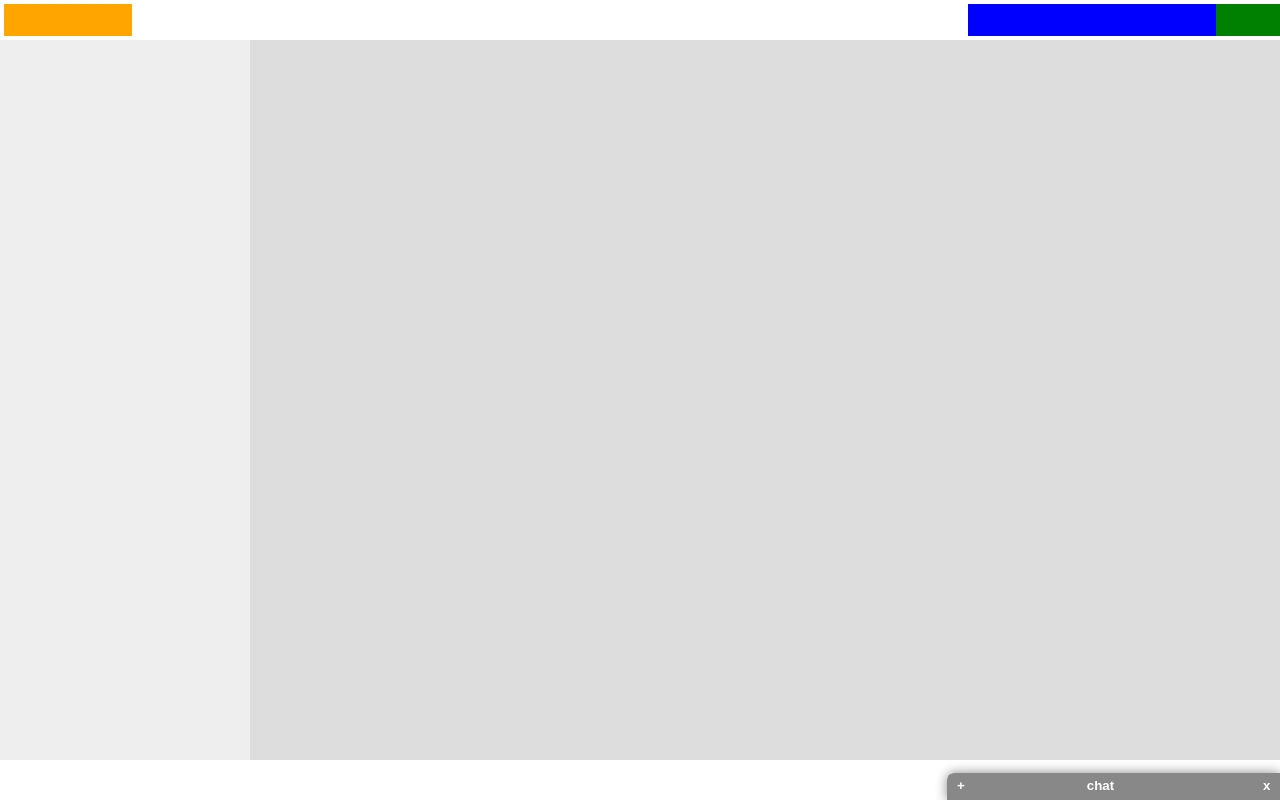
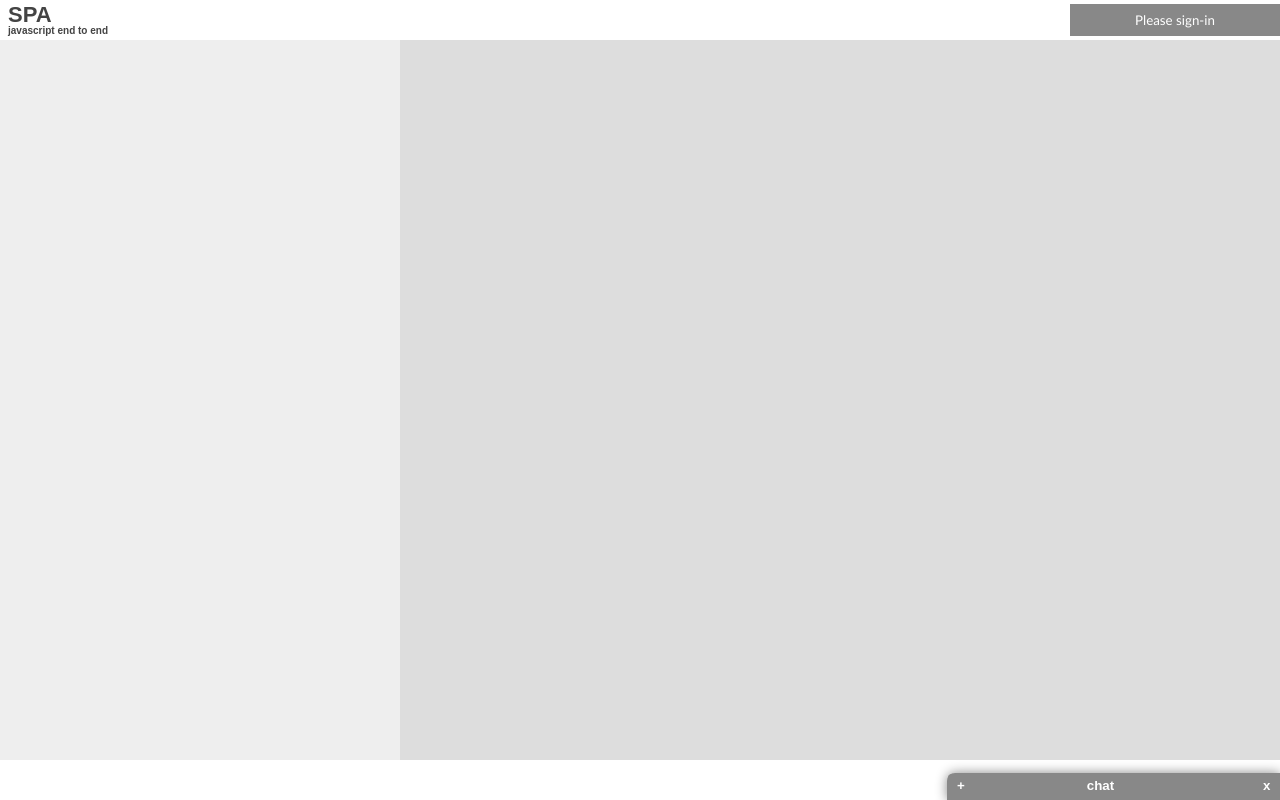
Before and after one commit to ilath/SinglePageWebApplication, a plain HTML site: page chapter-5/spa.html in a window 1280 px wide. Drawn offline with Linux system fonts and the light colour scheme.

Commit message:
Signed-off-by: ilath

```diff
--- a/chapter-5/css/spa.shell.css
+++ b/chapter-5/css/spa.shell.css
@@ -11,26 +11,33 @@
 
 .spa-shell-head-logo {
   top: 4px;
-  left: 4px;
+  left: 8px;
   height: 32px;
   width: 128px;
-  background: orange;
+}
+
+.spa-shell-head-logo h1 {
+  font: 800 22px/22px Arial, Helvetica, sans-serif;
+  margin: 0;
+}
+
+.spa-shell-head-logo p {
+  font: 800 10px/10px Arial, Helvetica, sans-serif;
+  margin: 0;
 }
 
 .spa-shell-head-acct {
   top: 4px;
   right: 0;
-  width: 64px;
+  width: 210px;
   height: 32px;
-  background: green;
-}
-
-.spa-shell-head-search {
-  top: 4px;
-  right: 64px;
-  width: 248px;
-  height: 32px;
-  background: blue;
+  line-height: 32px;
+  background: #888;
+  color: #fff;
+  text-align: center;
+  cursor: pointer;
+  overflow: hidden;
+  text-overflow: ellipsis;
 }
 
 .spa-shell-main {
@@ -46,8 +53,9 @@
 }
 
 .spa-shell-main-nav {
-  width: 250px;
+  width: 400px;
   background: #eee;
+  z-index: 1;
 }
 
 .spa-x-close .spa-shell-main-nav {
@@ -55,7 +63,7 @@
 }
 
 .spa-shell-main-content {
-  left: 250px;
+  left: 400px;
   right: 0;
   background: #ddd;
 }
--- a/chapter-5/js/spa.model.js
+++ b/chapter-5/js/spa.model.js
@@ -36,7 +36,7 @@ spa.model = ( function () {
     }
   };
 
-  completeLogin = function () {
+  completeLogin = function ( user_list ) {
     var user_map = user_list[ 0 ];
     delete stateMap.people_cid_map[ user_map.cid ];
     stateMap.user.cid = user_map._id;
@@ -54,7 +54,7 @@ spa.model = ( function () {
         id      = person_map.id,
         name    = person_map.name;
 
-    if ( cid === undefined || ! name) {
+    if ( cid === undefined || ! name ) {
       throw 'client id and name required';
     }
 
@@ -71,7 +71,7 @@ spa.model = ( function () {
     return person;
   };
 
-  removePerson = function () {
+  removePerson = function ( person ) {
     if( ! person ) { return false; }
 
     if( person.id === configMap.anon_id )  {
@@ -131,7 +131,7 @@ spa.model = ( function () {
       login      : login,
       logout     : logout
     };
-  });
+  } ());
 
   initModule = function () {
     var i, people_list, person_map;
--- a/chapter-5/js/spa.shell.js
+++ b/chapter-5/js/spa.shell.js
@@ -12,17 +12,21 @@
 /*global $, spa */
 
 spa.shell = (function () {
+  'use strict';
   //---------------- BEGIN MODULE SCOPE VARIABLES --------------
   var
     configMap = {
       anchor_schema_map : {
         chat  : { opened : true, closed : true }
       },
+      resize_interval : 200,
       main_html : String()
         + '<div class="spa-shell-head">'
-          + '<div class="spa-shell-head-logo"></div>'
+          + '<div class="spa-shell-head-logo">'
+          +   '<h1>SPA</h1>'
+          +   '<p>javascript end to end</p>'
+          + '</div>'
           + '<div class="spa-shell-head-acct"></div>'
-          + '<div class="spa-shell-head-search"></div>'
         + '</div>'
         + '<div class="spa-shell-main">'
           + '<div class="spa-shell-main-nav"></div>'
@@ -30,7 +34,6 @@ spa.shell = (function () {
         + '</div>'
         + '<div class="spa-shell-foot"></div>'
         + '<div class="spa-shell-modal"></div>',
-      resize_interval : 200,
     },
 
     stateMap  = {
@@ -40,8 +43,9 @@ spa.shell = (function () {
     },
     jqueryMap = {},
 
-    copyAnchorMap,    setJqueryMap,
-    changeAnchorPart, onHashchange, onResize,
+    copyAnchorMap,    setJqueryMap,   changeAnchorPart,
+    onHashchange,     onResize,
+    onTapAcct,        onLogin,        onLogout,
     setChatAnchor,    initModule;
   //----------------- END MODULE SCOPE VARIABLES ---------------
 
@@ -56,7 +60,11 @@ spa.shell = (function () {
   // Begin DOM method /setJqueryMap/
   setJqueryMap = function () {
     var $container = stateMap.$container;
-    jqueryMap = { $container : $container };
+    jqueryMap = {
+      $container : $container,
+      $acct      : $container.find('.spa-shell-head-acct'),
+      $nav       : $container.find('.spa-shell-main-nav')
+    };
   };
   // End DOM method /setJqueryMap/
 
@@ -209,6 +217,27 @@ spa.shell = (function () {
   };
   // End Event handler /onHashchange/
 
+  onTapAcct = function ( event ) {
+    var acct_text, user_name, user = spa.model.people.get_user();
+    if( user.get_is_anon() ){
+      user_name = prompt( 'please sign-in' );
+      spa.model.people.login( user_name );
+      jqueryMap.$acct.text( '... processing ...' );
+    }
+    else {
+      spa.model.people.logout();
+    }
+    return false;
+  };
+
+  onLogin = function ( event, login_user ) {
+    jqueryMap.$acct.text( login_user.name );
+  };
+
+  onLogout = function ( event, logout_user ) {
+    jqueryMap.$acct.text( 'pelese sign-in' );
+  };
+
   //---------------------- BEGIN CALLBACKS ---------------------
   // Begin callback method /setChatAnchor/
   // Example  : setChatAnchor( 'closed' );
@@ -276,6 +305,12 @@ spa.shell = (function () {
       .bind( 'hashchange', onHashchange )
       .trigger( 'hashchange' );
 
+    $.gevent.subscribe( $container, 'spa-login', onLogin );
+    $.gevent.subscribe( $container, 'spa-logout', onLogout);
+
+    jqueryMap.$acct
+      .text( 'Please sign-in' )
+      .bind( 'utap', onTapAcct);
   };
   // End PUBLIC method /initModule/
 
```
